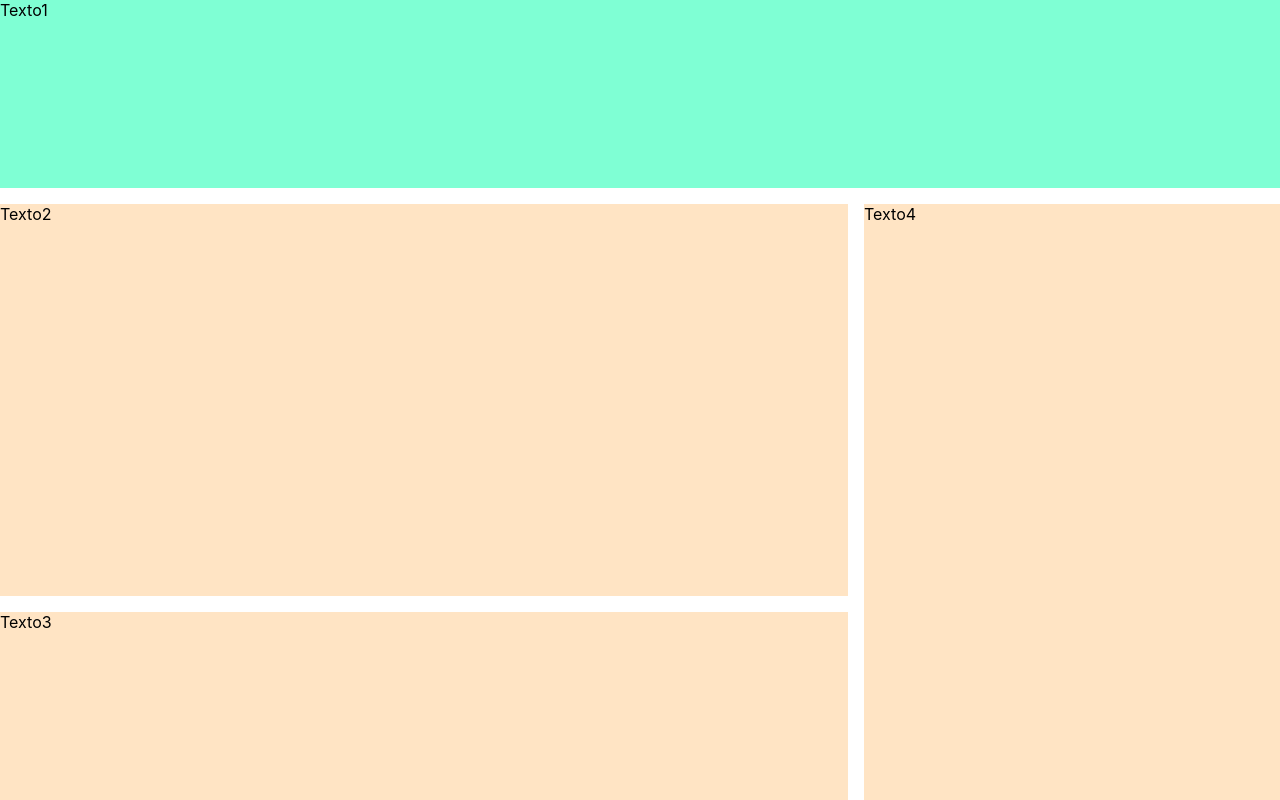
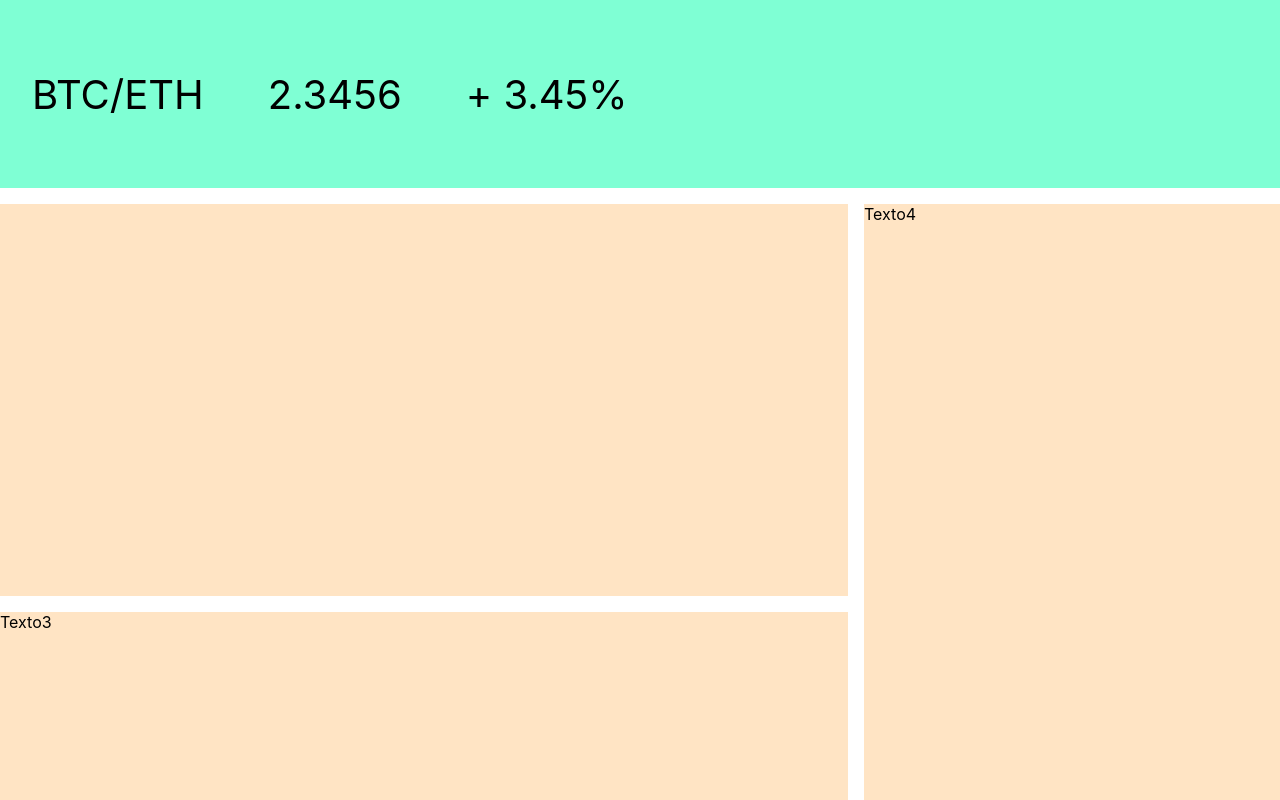
Before and after one commit to insper-tecnologias-web/projeto-2-frontend-p2-tecweb-frontend, a React (Create React App) app in the folder cryptoviewer/: page / in a window 1280 px wide. Built offline with nearby package versions, Linux system fonts and the light colour scheme.

Commit message:
text-principal

```diff
--- a/cryptoviewer/src/components/Viewer/index.css
+++ b/cryptoviewer/src/components/Viewer/index.css
@@ -30,6 +30,16 @@
     background-color:bisque;
 }
 
+.row{
+    height: 100%;
+    display: flex;
+    flex-direction: row;
+    justify-content: start;
+    align-items: center;
+    text-align: center;
+
+}
+
 .grid-container{
     display: grid;
     height: 100%;
@@ -37,3 +47,9 @@
     grid-template-columns: repeat(6, 1fr);
     grid-template-rows: repeat(8, 1fr);
 }
+
+.text-principal{
+    font-size: 2.5rem;
+    margin-left: 2rem;
+    margin-right: 2rem;
+}
--- a/cryptoviewer/src/components/Viewer/index.js
+++ b/cryptoviewer/src/components/Viewer/index.js
@@ -4,8 +4,14 @@ import "./index.css";
 export default function View() {
   return (
     <div className="grid-container">
-      <div className="item1">Texto1</div>
-      <div className="item2">Texto2</div>
+      <div className="item1">
+        <div className="row">
+        <p className="text-principal">BTC/ETH</p>
+        <p className="text-principal">2.3456</p>
+        <p className="text-principal">+ 3.45%</p>
+        </div>
+      </div>
+      <div className="item2"></div>
       <div className="item3">Texto3</div>
       <div className="item4">Texto4</div>
     </div>
```
